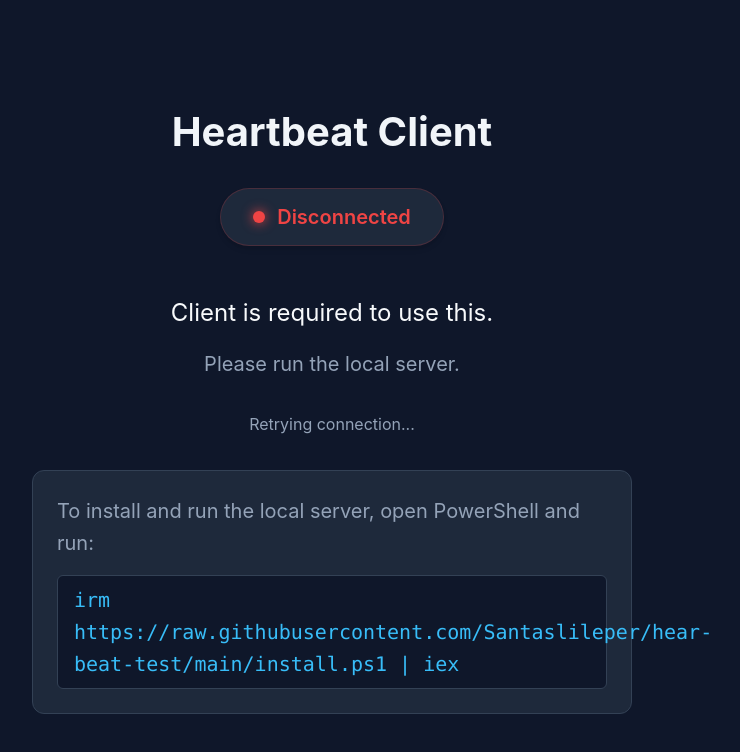
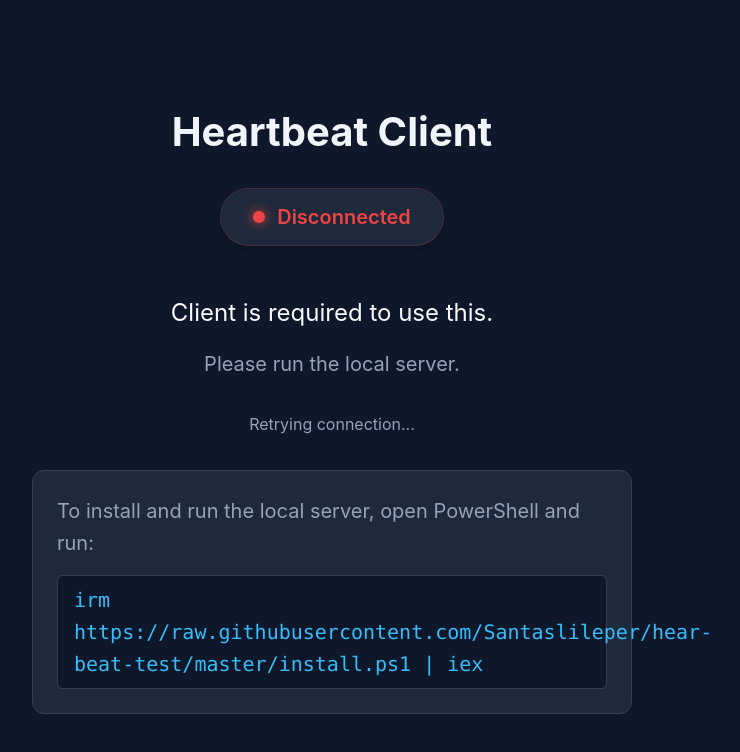
Before and after one commit to Santaslileper/hear-beat-test, a website: page index.html in a window 1280 px wide. Shown: the whole page, without its empty margins (308-1048 px from the left). Drawn offline with Linux system fonts and the light colour scheme.

Commit message:
Fix branch references

```diff
--- a/index.html
+++ b/index.html
@@ -109,7 +109,7 @@
 
     <div class="install-instruction">
       To install and run the local server, open PowerShell and run:
-      <code>irm https://raw.githubusercontent.com/Santaslileper/hear-beat-test/main/install.ps1 | iex</code>
+      <code>irm https://raw.githubusercontent.com/Santaslileper/hear-beat-test/master/install.ps1 | iex</code>
     </div>
   </div>
 
@@ -126,7 +126,7 @@
 
       <div class="install-instruction">
         To install and run the local server, open PowerShell and run:
-        <code>irm https://raw.githubusercontent.com/Santaslileper/hear-beat-test/main/install.ps1 | iex</code>
+        <code>irm https://raw.githubusercontent.com/Santaslileper/hear-beat-test/master/install.ps1 | iex</code>
       </div>
     `;
 
```
Also changed, not shown: 1 other file.
